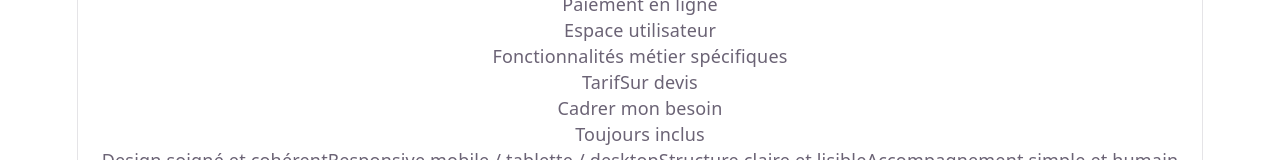
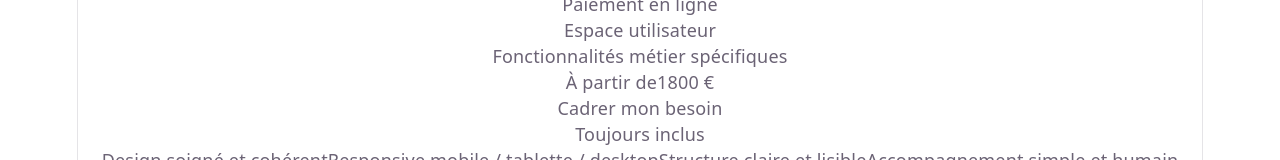
Before and after one commit to theguyinpink/MaisonCLM, a React (Vite) app: page / in a window 1280 px wide. Shown: the part 3836-3996 px from the top of the page. Built offline with nearby package versions, Linux system fonts and the light colour scheme; the HTML template or start-up script is replaced by a standard one.

Commit message:
change prices

```diff
--- a/src/data/services.ts
+++ b/src/data/services.ts
@@ -20,7 +20,7 @@ export const services = [
       'Responsive et optimisé',
     ],
     pricingLabel: 'À partir de',
-    pricing: '400 €',
+    pricing: '590 €',
     ctaLabel: 'Demander cette formule',
     icon: LayoutTemplate,
   },
@@ -36,7 +36,7 @@ export const services = [
       'Parcours plus orienté conversion',
     ],
     pricingLabel: 'À partir de',
-    pricing: '700 €',
+    pricing: '990 €',
     ctaLabel: 'Parler de mon projet',
     badge: 'Le plus demandé',
     icon: Code2,
@@ -53,7 +53,7 @@ export const services = [
       'Image plus cohérente',
     ],
     pricingLabel: 'À partir de',
-    pricing: '300 €',
+    pricing: '490 €',
     ctaLabel: 'Étudier ma refonte',
     icon: RefreshCw,
   },
@@ -68,8 +68,8 @@ export const services = [
       'Espace utilisateur',
       'Fonctionnalités métier spécifiques',
     ],
-    pricingLabel: 'Tarif',
-    pricing: 'Sur devis',
+    pricingLabel: 'À partir de',
+    pricing: '1800 €',
     ctaLabel: 'Cadrer mon besoin',
     icon: Sparkles,
   },
```
